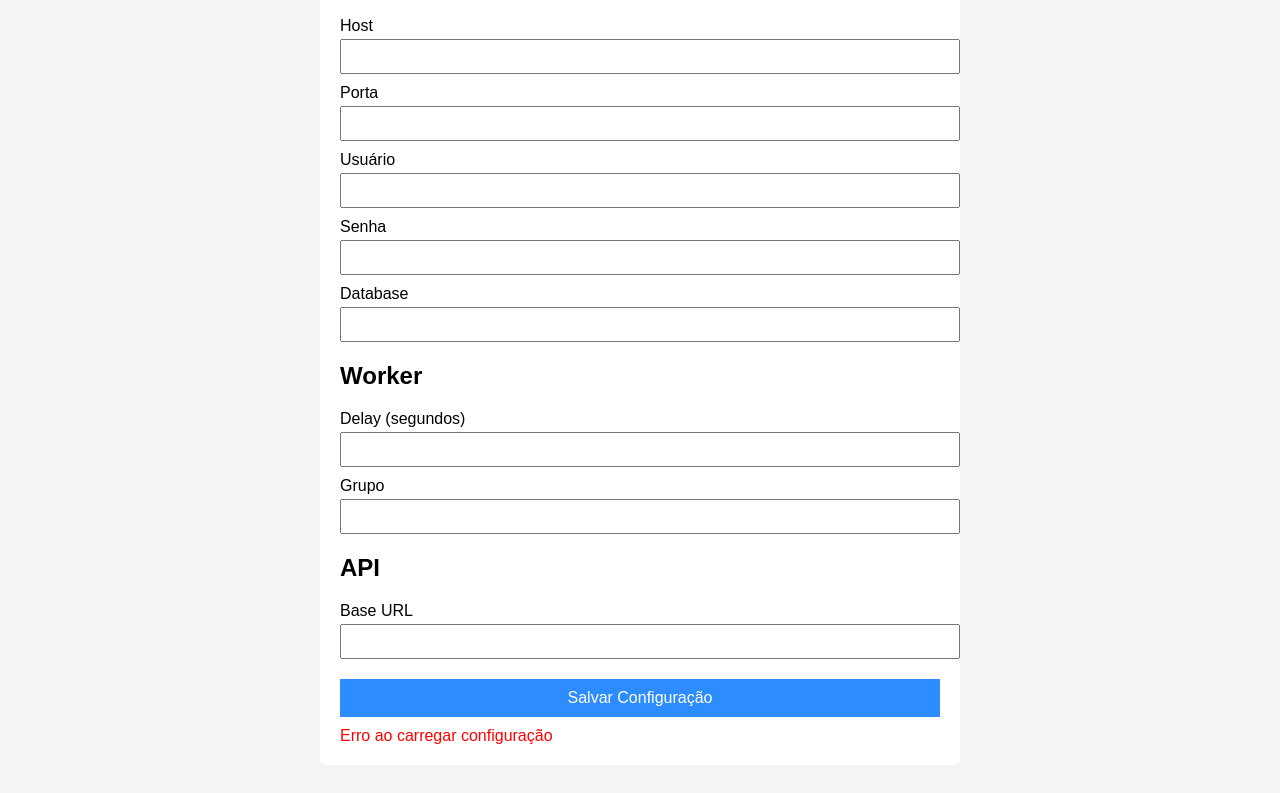
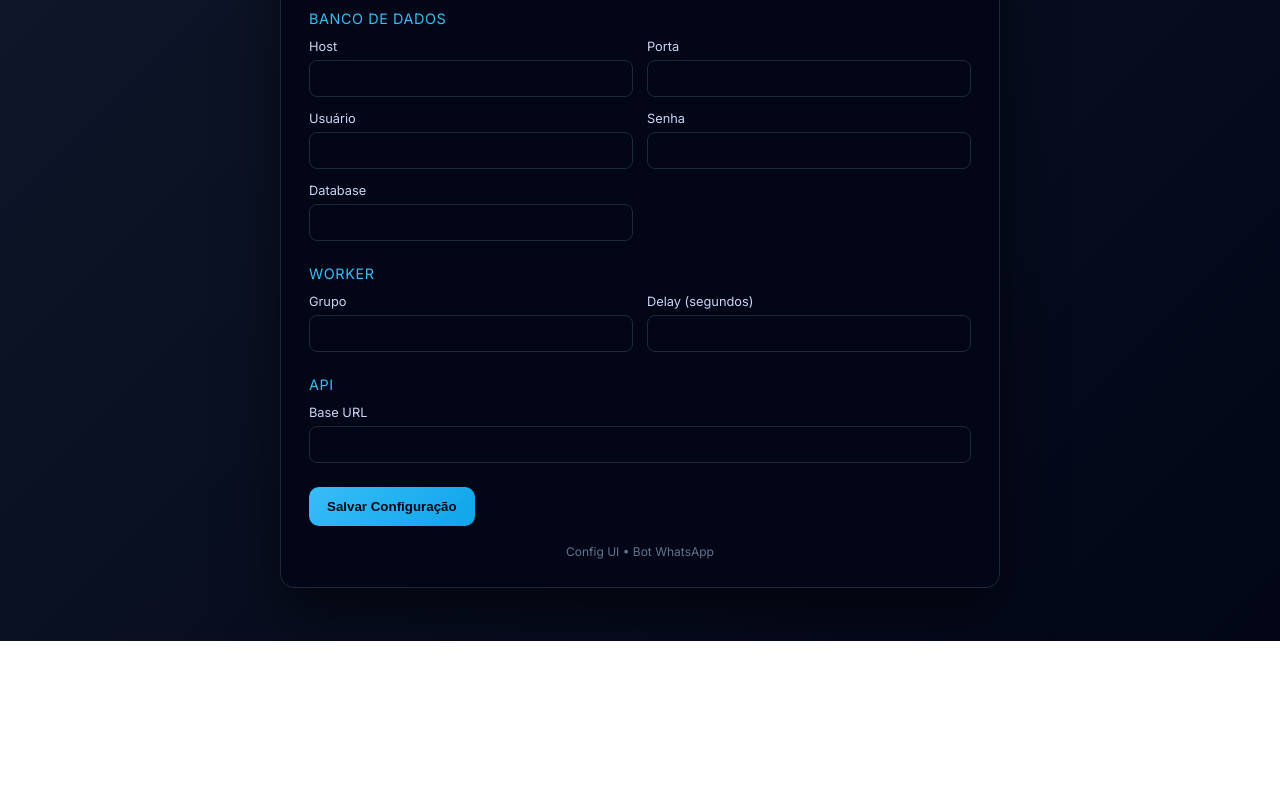
Before and after one commit to cdlawliet/api_wapp_icomp, a website: page public/config-ui/index.html in a window 1280 px wide. Shown: the part 159-952 px from the top of the page. After the commit the page ends 800 px from the top, so only its background shows below. Drawn offline with nearby package versions, Linux system fonts and the light colour scheme; no server answers.

Commit message:
nova versão

```diff
--- a/public/config-ui/index.html
+++ b/public/config-ui/index.html
@@ -1,81 +1,220 @@
 <!DOCTYPE html>
 <html lang="pt-BR">
 <head>
-  <meta charset="UTF-8">
-  <title>Configuração do Bot WhatsApp</title>
-  <script src="https://unpkg.com/vue@3/dist/vue.global.js"></script>
+  <meta charset="UTF-8" />
+  <title>Configuração da API</title>
+  <meta name="viewport" content="width=device-width, initial-scale=1" />
+
+  <!-- Vue 3 CDN -->
+  <script src="https://unpkg.com/vue@3/dist/vue.global.prod.js"></script>
+
+  <!-- Fonte -->
+  <link href="https://fonts.googleapis.com/css2?family=Inter:wght@400;500;600&display=swap" rel="stylesheet">
+
   <style>
+    * { box-sizing: border-box; }
+
     body {
-      font-family: Arial, sans-serif;
-      background: #f4f4f4;
-      padding: 20px;
+      margin: 0;
+      font-family: 'Inter', sans-serif;
+      background: linear-gradient(135deg, #0f172a, #020617);
+      color: #e5e7eb;
+      min-height: 100vh;
+      display: flex;
+      align-items: center;
+      justify-content: center;
     }
-    .box {
-      max-width: 600px;
-      margin: auto;
-      background: #fff;
-      padding: 20px;
-      border-radius: 6px;
+
+    .card {
+      width: 100%;
+      max-width: 720px;
+      background: #020617;
+      border: 1px solid #1e293b;
+      border-radius: 14px;
+      padding: 28px;
+      box-shadow: 0 25px 60px rgba(0,0,0,.55);
     }
-    h2 {
-      margin-top: 20px;
+
+    h1 {
+      font-size: 1.4rem;
+      margin-bottom: 6px;
     }
+
+    .subtitle {
+      color: #94a3b8;
+      margin-bottom: 22px;
+      font-size: .9rem;
+    }
+
+    .section {
+      margin-bottom: 24px;
+    }
+
+    .section-title {
+      font-size: .9rem;
+      color: #38bdf8;
+      margin-bottom: 12px;
+      text-transform: uppercase;
+      letter-spacing: .04em;
+    }
+
+    .grid {
+      display: grid;
+      grid-template-columns: repeat(auto-fit, minmax(220px, 1fr));
+      gap: 14px;
+    }
+
     label {
+      font-size: .8rem;
+      color: #cbd5f5;
       display: block;
-      margin-top: 10px;
+      margin-bottom: 6px;
     }
+
     input {
       width: 100%;
-      padding: 8px;
-      margin-top: 4px;
+      padding: 10px 12px;
+      border-radius: 8px;
+      border: 1px solid #1e293b;
+      background: #020617;
+      color: #e5e7eb;
+      outline: none;
     }
+
+    input:focus {
+      border-color: #38bdf8;
+    }
+
+    .actions {
+      display: flex;
+      justify-content: space-between;
+      align-items: center;
+      margin-top: 20px;
+      gap: 12px;
+      flex-wrap: wrap;
+    }
+
     button {
-      margin-top: 20px;
-      padding: 10px;
-      width: 100%;
-      background: #2d8cff;
-      color: #fff;
+      background: linear-gradient(135deg, #38bdf8, #0ea5e9);
       border: none;
+      color: #020617;
+      padding: 12px 18px;
+      border-radius: 10px;
+      font-weight: 600;
       cursor: pointer;
-      font-size: 16px;
     }
+
     button:hover {
-      background: #1c6ed5;
+      filter: brightness(1.05);
     }
-    .ok {
-      color: green;
-      margin-top: 10px;
+
+    .status {
+      font-size: .85rem;
+      color: #22c55e;
     }
-    .err {
-      color: red;
-      margin-top: 10px;
+
+    .footer {
+      margin-top: 18px;
+      font-size: .75rem;
+      color: #64748b;
+      text-align: center;
     }
   </style>
 </head>
 <body>
-  <div id="app" class="box">
-    <h1>Configuração do Bot</h1>
+  <div id="app" class="card">
+    <h1>Configuração da API</h1>
+    <div class="subtitle">Gerencie os parâmetros do worker sem reiniciar a aplicação</div>
 
-    <h2>Banco de Dados</h2>
-    <label>Host <input v-model="config.db.host"></label>
-    <label>Porta <input v-model.number="config.db.port" type="number"></label>
-    <label>Usuário <input v-model="config.db.user"></label>
-    <label>Senha <input v-model="config.db.password" type="password"></label>
-    <label>Database <input v-model="config.db.database"></label>
+    <div class="section">
+      <div class="section-title">Banco de Dados</div>
+      <div class="grid">
+        <div>
+          <label>Host</label>
+          <input v-model="config.db.host">
+        </div>
+        <div>
+          <label>Porta</label>
+          <input v-model.number="config.db.port">
+        </div>
+        <div>
+          <label>Usuário</label>
+          <input v-model="config.db.user">
+        </div>
+        <div>
+          <label>Senha</label>
+          <input type="password" v-model="config.db.password">
+        </div>
+        <div>
+          <label>Database</label>
+          <input v-model="config.db.database">
+        </div>
+      </div>
+    </div>
 
-    <h2>Worker</h2>
-    <label>Delay (segundos) <input v-model.number="config.delay" type="number"></label>
-    <label>Grupo <input v-model="config.grupo"></label>
+    <div class="section">
+      <div class="section-title">Worker</div>
+      <div class="grid">
+        <div>
+          <label>Grupo</label>
+          <input v-model="config.grupo">
+        </div>
+        <div>
+          <label>Delay (segundos)</label>
+          <input type="number" v-model.number="config.delay">
+        </div>
+      </div>
+    </div>
 
-    <h2>API</h2>
-    <label>Base URL <input v-model="config.api.baseUrl"></label>
+    <div class="section">
+      <div class="section-title">API</div>
+      <div class="grid">
+        <div>
+          <label>Base URL</label>
+          <input v-model="config.api.baseUrl">
+        </div>
+      </div>
+    </div>
 
-    <button @click="salvar">Salvar Configuração</button>
+    <div class="actions">
+      <button @click="salvar">Salvar Configuração</button>
+      <div class="status" v-if="status">✔ {{ status }}</div>
+    </div>
 
-    <div v-if="sucesso" class="ok">Configuração salva com sucesso</div>
-    <div v-if="erro" class="err">{{ erro }}</div>
+    <div class="footer">
+      Config UI • Bot WhatsApp
+    </div>
   </div>
 
-  <script src="./app.js"></script>
+  <script>
+    const { createApp } = Vue;
+
+    createApp({
+      data() {
+        return {
+          config: {
+            db: {},
+            api: {}
+          },
+          status: ''
+        }
+      },
+      async mounted() {
+        const res = await fetch('/config');
+        this.config = await res.json();
+      },
+      methods: {
+        async salvar() {
+          await fetch('/config', {
+            method: 'PUT',
+            headers: { 'Content-Type': 'application/json' },
+            body: JSON.stringify(this.config)
+          });
+          this.status = 'Configuração salva com sucesso';
+          setTimeout(() => this.status = '', 3000);
+        }
+      }
+    }).mount('#app');
+  </script>
 </body>
 </html>
```
